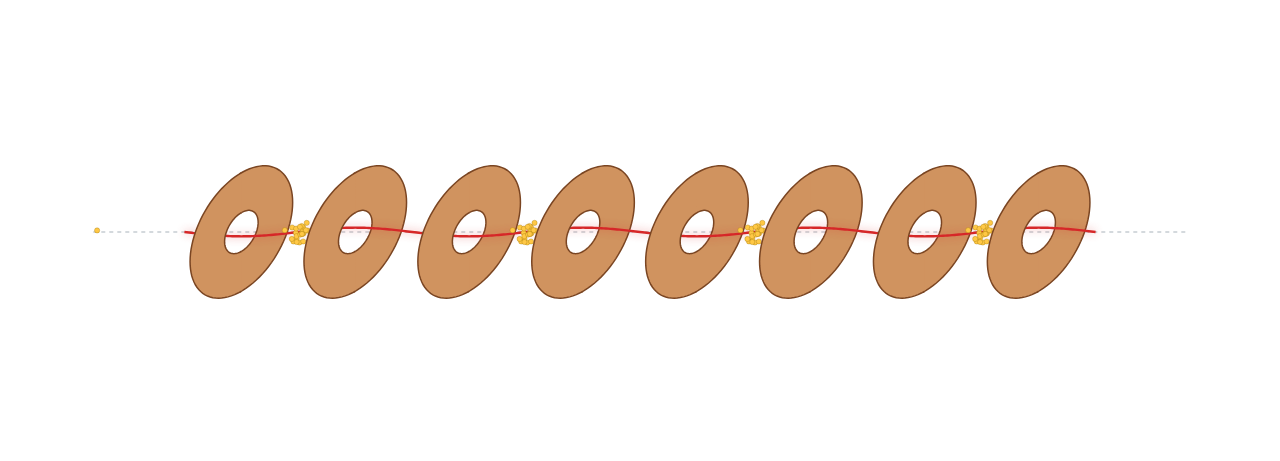
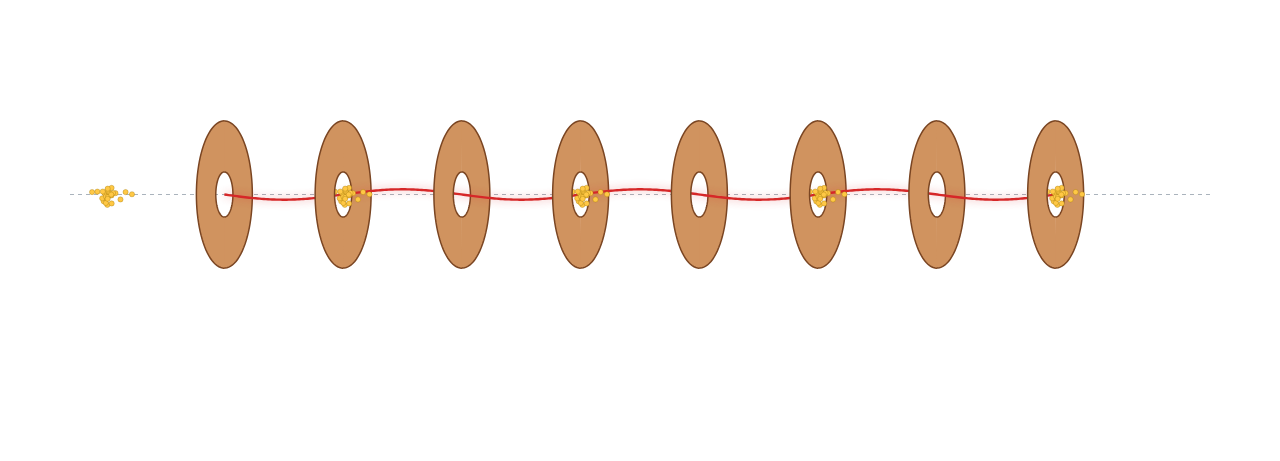
Before and after one commit to MattBainLCLS/presentations, a plain HTML site: page slides/xfel/linac_acceleration/interactives/linac_animation.html in a window 1280 px wide. Drawn offline with Linux system fonts and the light colour scheme.

Commit message:
Sorted RF acceleration

```diff
--- a/slides/xfel/linac_acceleration/interactives/linac_animation.html
+++ b/slides/xfel/linac_acceleration/interactives/linac_animation.html
@@ -15,17 +15,17 @@ var B = {"dz":[0.1123,-0.1406,0.023,-0.0312,-0.0249,-0.0119,-0.1111,-0.0128,-0.0
 
 var N_DISCS   = 8;
 var CELL      = 1.0;
-var R_OUT     = 0.52;
-var R_HOLE    = 0.17;
-var AMP       = 0.4;
-var DEPTH_DEG = 30;
+var R_OUT     = 0.62;
+var R_HOLE    = 0.19;
+var AMP       = 0.46;
+var XF        = 0.38;
 var RF_PERIOD = 2.2;
 var ENTRANCE  = 1.3;
 var EXIT      = 1.3;
 
-var Z0     = ENTRANCE;                          // first disc / antinode
-var Z_LAST = Z0 + (N_DISCS - 1) * CELL;         // last disc / antinode
-var F_MIN  = Z0 - CELL / 2, F_MAX = Z_LAST + CELL / 2;   // field region (nodes at ends)
+var Z0     = ENTRANCE;                          // first disc (field zero)
+var Z_LAST = Z0 + (N_DISCS - 1) * CELL;         // last disc (field zero)
+var F_MIN  = Z0, F_MAX = Z_LAST;               // field lives between first and last disc
 var Z_FULL = Z_LAST + EXIT;
 var K      = Math.PI / CELL;
 var OMEGA  = 2 * Math.PI / RF_PERIOD;
@@ -39,8 +39,6 @@ var COLOR_DISC_EDGE= '#7A4522';
 var COLOR_ELECTRON = '#FFC845';
 var COLOR_AXIS     = '#AAB3BC';
 
-var depthRad = DEPTH_DEG * Math.PI / 180;
-var cosD = Math.cos(depthRad), sinD = Math.sin(depthRad);
 
 var canvas = document.getElementById('scene');
 var ctx = canvas.getContext('2d');
@@ -51,8 +49,8 @@ var SCALE = 60, ORIGIN_X = 40, ORIGIN_Y = 200, DPR = 1;
 
 function project(x, y, z) {
   return {
-    sx: ORIGIN_X + z * SCALE + x * SCALE * cosD,
-    sy: ORIGIN_Y - y * SCALE - x * SCALE * sinD
+    sx: ORIGIN_X + z * SCALE + x * SCALE * XF,
+    sy: ORIGIN_Y - y * SCALE
   };
 }
 
@@ -91,7 +89,7 @@ function drawHalfDisc(c, z, a0, a1) {
 function layout() {
   DPR = window.devicePixelRatio || 1;
   var w = canvas.clientWidth || 800;
-  var h = Math.round(w * 0.36);
+  var h = Math.round(w * 0.30);
   canvas.style.height = h + 'px';
   [canvas, bgCanvas, fgCanvas].forEach(function (cv) {
     cv.width = w * DPR; cv.height = h * DPR;
@@ -99,8 +97,8 @@ function layout() {
   [ctx, bgCtx, fgCtx].forEach(function (c) { c.setTransform(DPR, 0, 0, DPR, 0, 0); });
 
   var marginX = 30;
-  SCALE = (w - 2 * marginX) / (Z_FULL + 2 * R_OUT * cosD);
-  ORIGIN_X = marginX + R_OUT * cosD * SCALE;
+  SCALE = (w - 2 * marginX) / (Z_FULL + 2 * R_OUT * XF);
+  ORIGIN_X = marginX + R_OUT * XF * SCALE;
   ORIGIN_Y = h / 2;
 
   renderLayers();
@@ -130,7 +128,7 @@ function renderLayers() {
 
 function fieldAt(z, t) {
   if (z < F_MIN || z > F_MAX) return 0;
-  return AMP * Math.cos(K * (z - Z0)) * Math.cos(OMEGA * t);
+  return AMP * Math.sin(K * (z - Z0)) * Math.cos(OMEGA * t);
 }
 
 function drawField(t) {
@@ -154,8 +152,8 @@ function drawElectrons(t) {
   ctx.fillStyle = COLOR_ELECTRON;
   ctx.strokeStyle = 'rgba(150,110,0,0.55)';
   ctx.lineWidth = 0.6;
-  // Bunch centres: Z0 + V_E t + m * BUNCH_SPACING for all integers m.
-  var base = Z0 + V_E * t;
+  // Bunch centres: Z0 + CELL/2 + V_E t + m * BUNCH_SPACING for all integers m.
+  var base = Z0 + CELL / 2 + V_E * t;
   var mMin = Math.floor((-0.5 - base) / BUNCH_SPACING);
   var mMax = Math.ceil((Z_FULL + 0.5 - base) / BUNCH_SPACING);
   for (var m = mMin; m <= mMax; m++) {
```
Also changed, not shown: 1 other file.
